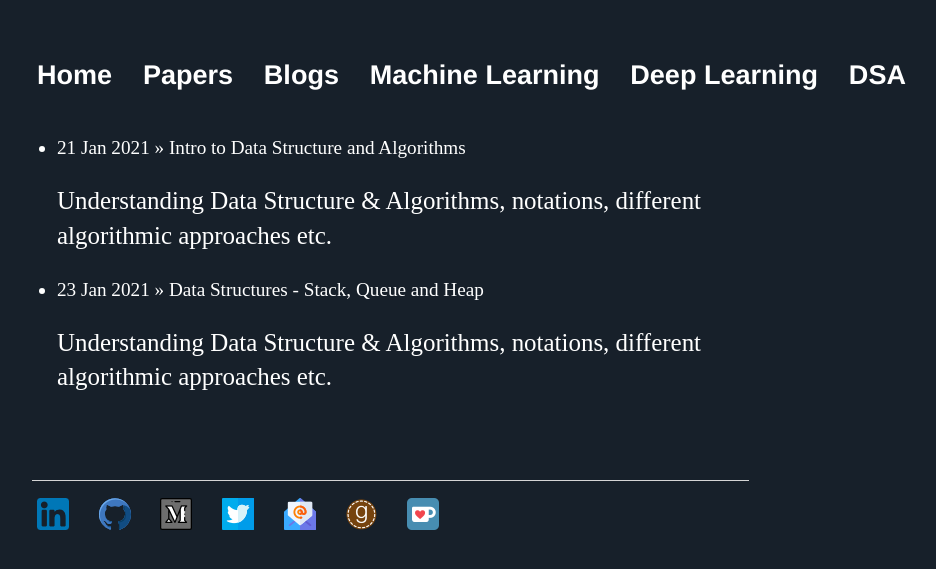
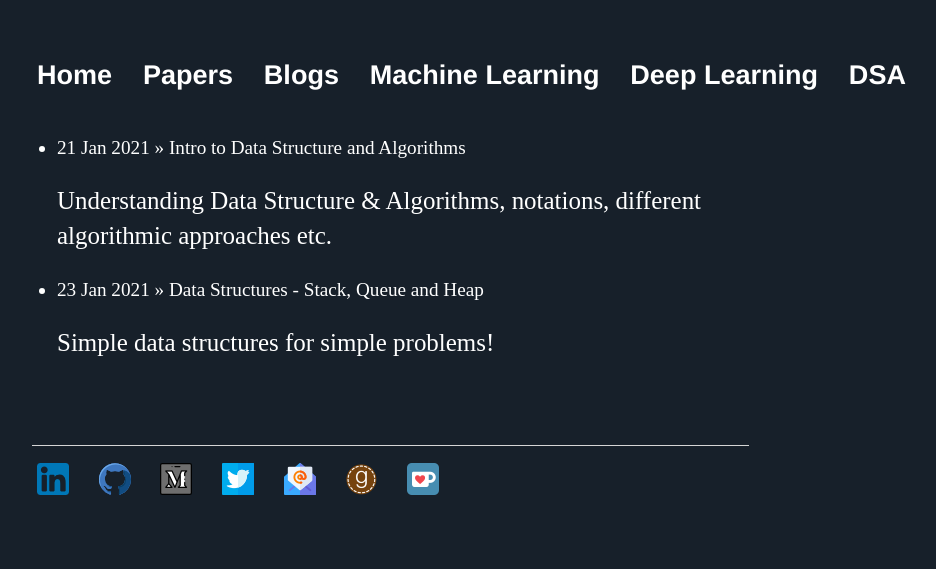
Before and after one commit to Mayurji/mayurji.github.io, a Jekyll site: the page built from data-structure-algorithms/index.html, in a window 1280 px wide. Shown: the top 569 px of the page, without its empty margins (160-1096 px from the left). Built offline with Jekyll 4.4.1, drawn with Linux system fonts in a browser that asks for light colours.

Commit message:
Update 2021-01-23-DSA_2.md

```diff
--- a/_data-structure-algorithms/2021-01-23-DSA_2.md
+++ b/_data-structure-algorithms/2021-01-23-DSA_2.md
@@ -1,7 +1,7 @@
 ---
 layout: data-structure-algorithms
 title: Data Structures - Stack, Queue and Heap
-description: Understanding Data Structure & Algorithms, notations, different algorithmic approaches etc.
+description: Simple data structures for simple problems!
 date:   2021-01-23 13:43:52 +0530
 ---
 In this blog post, we'll discuss three data structures stack, queue and heap.
```
